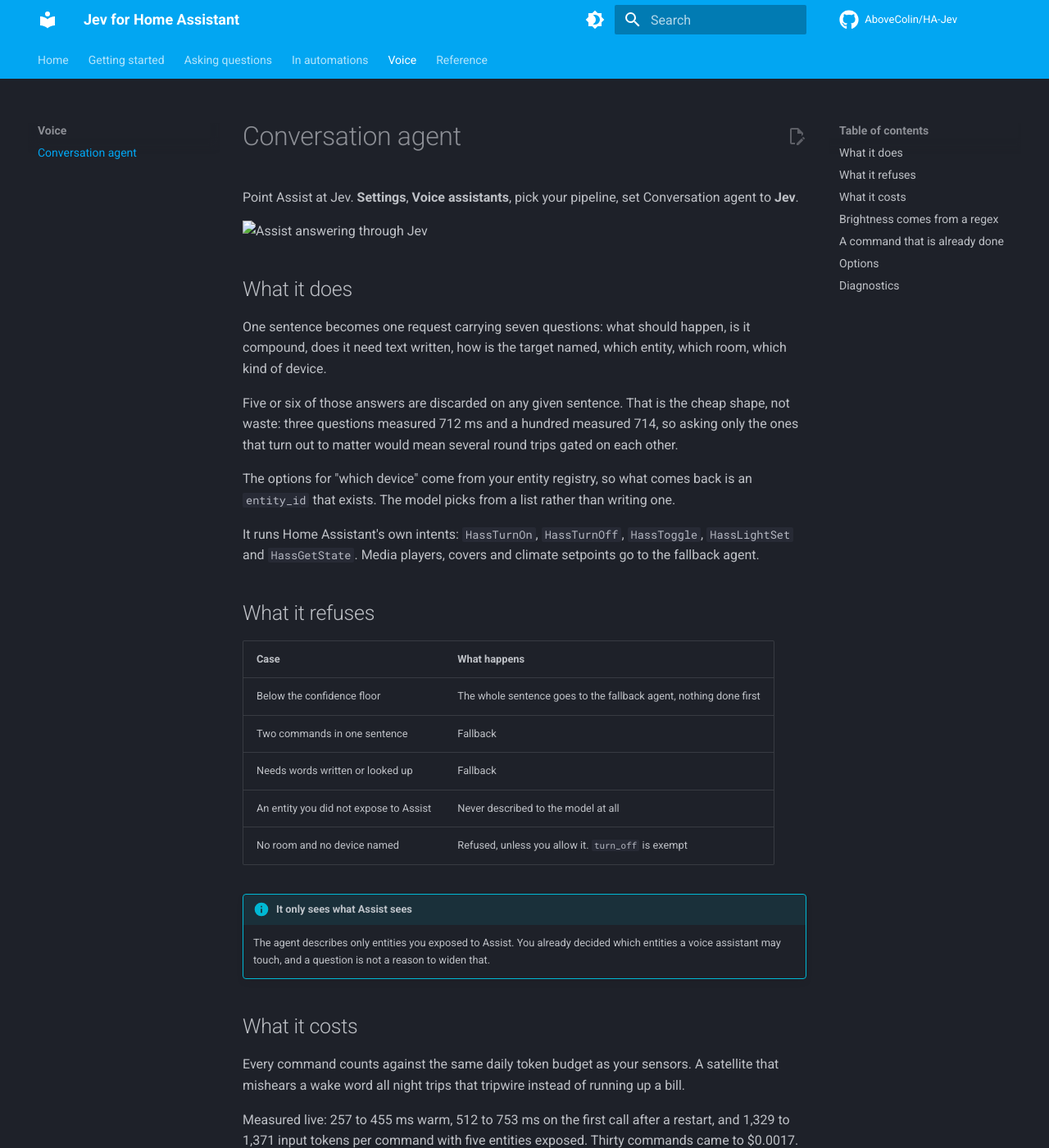
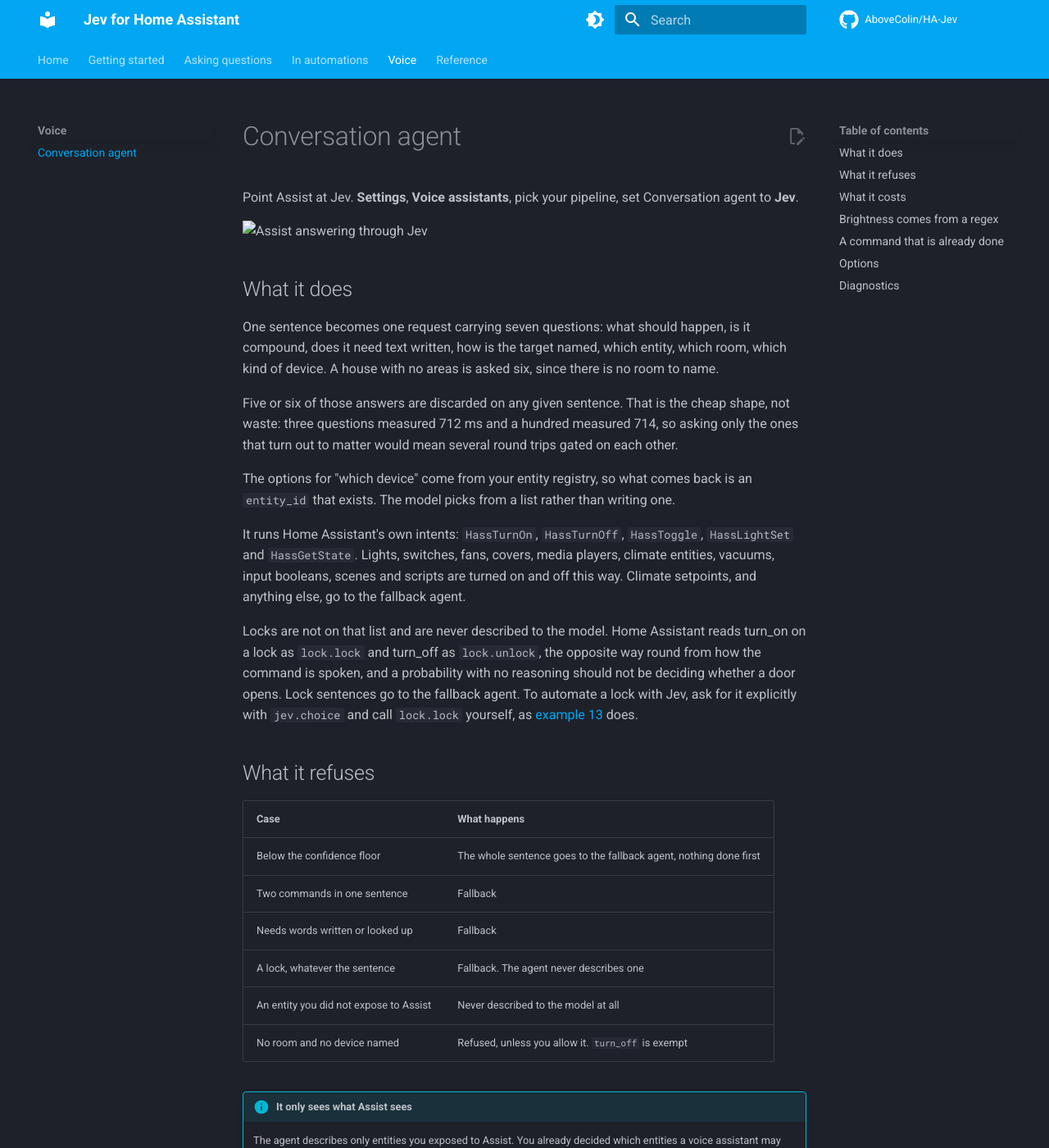
Before and after one commit to AboveColin/HA-Jev, an MkDocs documentation site: the page built from site-docs/conversation.md, in a window 1280 px wide and 1400 px high. Shown: the whole window at 82% size. Built offline with MkDocs 1.6.1 and Material for MkDocs 9.7.7, drawn with Linux system fonts in a browser that asks for light colours; comment, search, counter and statistics services are not loaded; some of the changed text lies outside the part shown.

Commit message:
the conversation agent no longer goes near a lock
Reported in #5. The turn_on criteria said "or unlock it" and turn_off said
"or lock it", while Home Assistant's intent component reads turn_on on a lock
as lock.lock and turn_off as lock.unlock, with "# on = lock" written above the
code. A correctly answered question produced the opposite service call, and
because the sentence matcher is bypassed by then, response.speech is empty and
nobody hears a confirmation either way.

Measured before the change, through conversation.async_converse:

  "unlock the front door" -> ['lock.lock(lock.front_door)']
  "lock the front door"   -> ['lock.unlock(lock.front_door)']

Swapping the two clauses would fix the call and leave the README's own position
untrue: "a probability with no explanation should not hold a lock", while lock
sat in CONTROLLABLE. So lock is out of CONTROLLABLE instead, and the wording is
gone from both clauses. The same probe now calls no lock service at all, does
not describe the lock to the model, and hands the sentence to the fallback
agent. Automating a lock with an explicit lock/unlock choice still works and is
what example 13 does.

Writing the per-domain test the report asked for turned up a second defect. A
house with exposed entities and no areas assigned built an area question holding
nothing but none_of_these, and jevclient refuses a one-option choice, so every
command raised ValueError before it reached the API. The area question is now
asked only when there is a room to name; interpret() already read a missing area
answer as no area.

The README and the docs site said media players and covers go to the fallback
agent. The new per-domain test shows they do not: cover maps to open_cover and
close_cover, media_player to turn_on and turn_off. Corrected, along with the
Python version contributors need (3.14, which the pinned test harness requires)
and the exposure boundary, which holds for the voice path and not for the four
service actions.

Gate: 204 passed, 12 skipped, coverage 96%; mypy --strict clean over 16 files;
ruff check and ruff format clean; mkdocs build --strict clean.

```diff
--- a/site-docs/conversation.md
+++ b/site-docs/conversation.md
@@ -9,7 +9,8 @@
 
 One sentence becomes one request carrying seven questions: what should happen, is it
 compound, does it need text written, how is the target named, which entity, which
-room, which kind of device.
+room, which kind of device. A house with no areas is asked six, since there is no
+room to name.
 
 Five or six of those answers are discarded on any given sentence. That is the cheap
 shape, not waste: three questions measured 712 ms and a hundred measured 714, so
@@ -20,8 +21,17 @@
 an `entity_id` that exists. The model picks from a list rather than writing one.
 
 It runs Home Assistant's own intents: `HassTurnOn`, `HassTurnOff`, `HassToggle`,
-`HassLightSet` and `HassGetState`. Media players, covers and climate setpoints go to
-the fallback agent.
+`HassLightSet` and `HassGetState`. Lights, switches, fans, covers, media players,
+climate entities, vacuums, input booleans, scenes and scripts are turned on and off
+this way. Climate setpoints, and anything else, go to the fallback agent.
+
+Locks are not on that list and are never described to the model. Home Assistant reads
+turn_on on a lock as `lock.lock` and turn_off as `lock.unlock`, the opposite way
+round from how the command is spoken, and a probability with no reasoning should not
+be deciding whether a door opens. Lock sentences go to the fallback agent. To
+automate a lock with Jev, ask for it explicitly with `jev.choice` and call
+`lock.lock` yourself, as [example 13](https://github.com/AboveColin/HA-Jev/blob/main/examples/13_voice_commands.yaml)
+does.
 
 ## What it refuses
 
@@ -30,13 +40,15 @@
 | Below the confidence floor | The whole sentence goes to the fallback agent, nothing done first |
 | Two commands in one sentence | Fallback |
 | Needs words written or looked up | Fallback |
+| A lock, whatever the sentence | Fallback. The agent never describes one |
 | An entity you did not expose to Assist | Never described to the model at all |
 | No room and no device named | Refused, unless you allow it. `turn_off` is exempt |
 
 !!! info "It only sees what Assist sees"
     The agent describes only entities you exposed to Assist. You already decided
     which entities a voice assistant may touch, and a question is not a reason to
-    widen that.
+    widen that. This is the voice path only. The [four actions](actions.md) send
+    whatever an automation targets, exposed or not.
 
 ## What it costs
 
```
Also changed, not shown: README.md (+18 -3 lines), site-docs/actions.md (+6 -0 lines), site-docs/limitations.md (+4 -2 lines), 4 other files.
